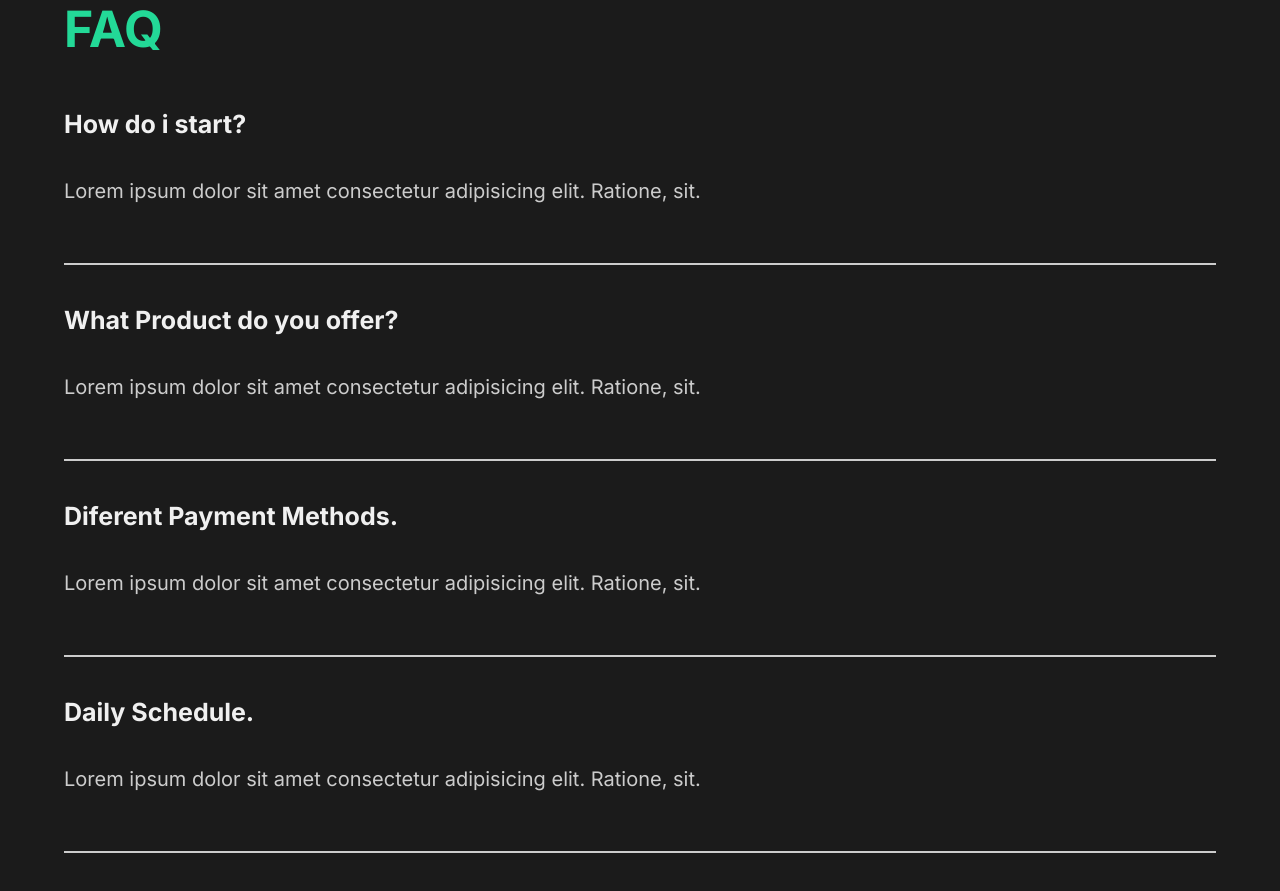
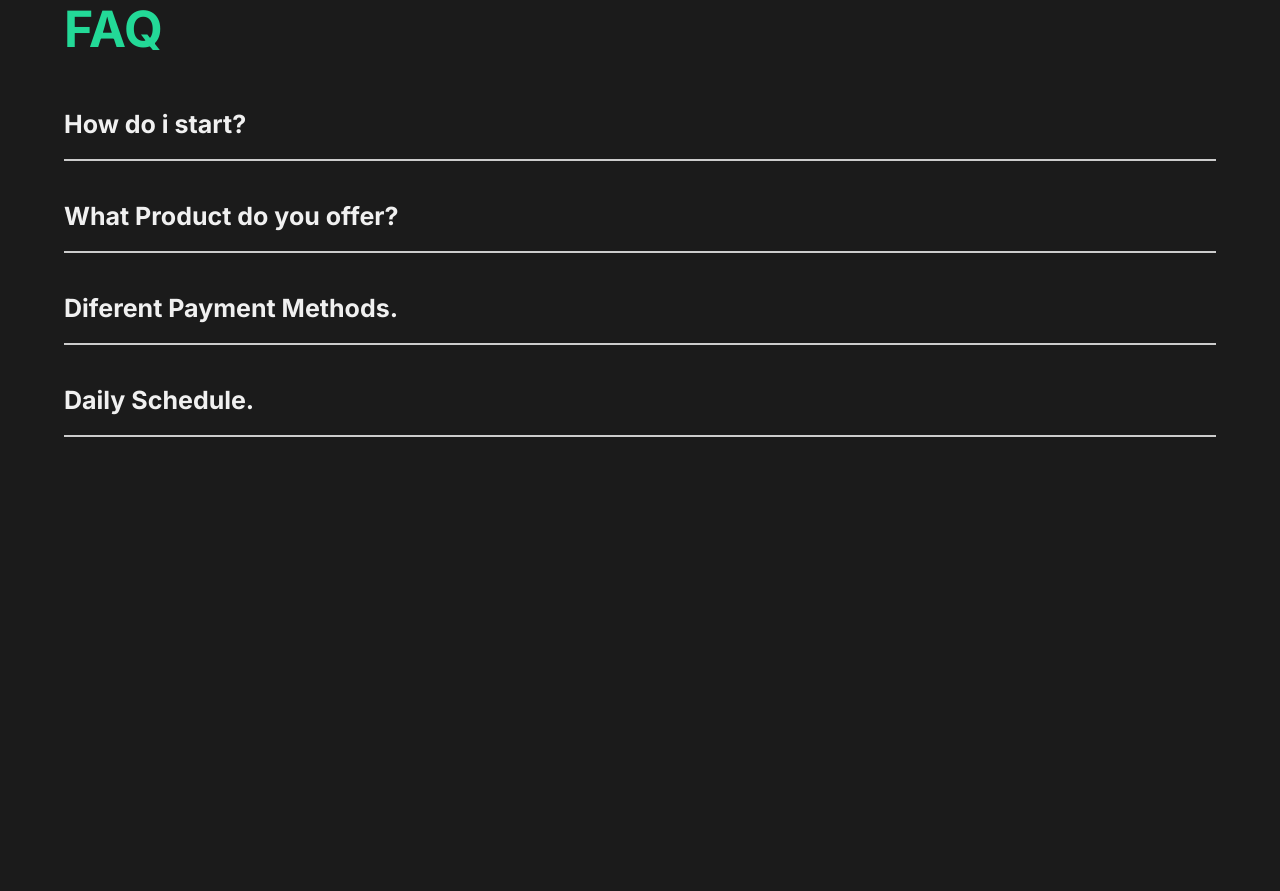
Before and after one commit to infjdeepak/portfolio-website-react, a React (Create React App) app: page / in a window 1280 px wide. Shown: the part 1621-2512 px from the top of the page. After the commit the page ends 2240 px from the top, so only its background shows below. Built offline with nearby package versions, Linux system fonts and the light colour scheme.

Commit message:
added faq animation

```diff
--- a/src/components/FaqSection.js
+++ b/src/components/FaqSection.js
@@ -1,39 +1,58 @@
+import Toggle from "./Toggle";
 import styled from "styled-components";
 import { About } from "../styles";
+import { motion, AnimateSharedLayout } from "framer-motion";
 const FaqSection = () => {
   return (
     <Faq>
       <h2 className="title">
         Any questions? <br /> <span>FAQ</span>
       </h2>
-      <div className="question">
-        <h4>How do i start?</h4>
-        <p className="answer">
-          Lorem ipsum dolor sit amet consectetur adipisicing elit. Ratione, sit.
-        </p>
-        <div className="faq-line"></div>
-      </div>
-      <div className="question">
-        <h4>What Product do you offer?</h4>
-        <p className="answer">
-          Lorem ipsum dolor sit amet consectetur adipisicing elit. Ratione, sit.
-        </p>
-        <div className="faq-line"></div>
-      </div>
-      <div className="question">
-        <h4>Diferent Payment Methods.</h4>
-        <p className="answer">
-          Lorem ipsum dolor sit amet consectetur adipisicing elit. Ratione, sit.
-        </p>
-        <div className="faq-line"></div>
-      </div>
-      <div className="question">
-        <h4>Daily Schedule.</h4>
-        <p className="answer">
-          Lorem ipsum dolor sit amet consectetur adipisicing elit. Ratione, sit.
-        </p>
-        <div className="faq-line"></div>
-      </div>
+      <AnimateSharedLayout>
+        <Toggle title="How do i start?">
+          <motion.div layout className="answer">
+            <p>Lorem ipsum dolor sit amet consectetur adipisicing elit.</p>
+            <p>
+              Lorem, ipsum dolor sit amet consectetur adipisicing elit.
+              Excepturi beatae veniam tempore vero, impedit asperiores sequi.
+              Magni ullam facere delectus?
+            </p>
+          </motion.div>
+        </Toggle>
+
+        <Toggle title="What Product do you offer?">
+          <motion.div layout className="answer">
+            <p>Lorem ipsum dolor sit amet consectetur adipisicing elit.</p>
+            <p>
+              Lorem, ipsum dolor sit amet consectetur adipisicing elit.
+              Excepturi beatae veniam tempore vero, impedit asperiores sequi.
+              Magni ullam facere delectus?
+            </p>
+          </motion.div>
+        </Toggle>
+
+        <Toggle title="Diferent Payment Methods.">
+          <motion.div layout className="answer">
+            <p>Lorem ipsum dolor sit amet consectetur adipisicing elit.</p>
+            <p>
+              Lorem, ipsum dolor sit amet consectetur adipisicing elit.
+              Excepturi beatae veniam tempore vero, impedit asperiores sequi.
+              Magni ullam facere delectus?
+            </p>
+          </motion.div>
+        </Toggle>
+
+        <Toggle title="Daily Schedule.">
+          <motion.div layout className="answer">
+            <p>Lorem ipsum dolor sit amet consectetur adipisicing elit.</p>
+            <p>
+              Lorem, ipsum dolor sit amet consectetur adipisicing elit.
+              Excepturi beatae veniam tempore vero, impedit asperiores sequi.
+              Magni ullam facere delectus?
+            </p>
+          </motion.div>
+        </Toggle>
+      </AnimateSharedLayout>
     </Faq>
   );
 };
@@ -51,12 +70,12 @@
   }
   .question {
     padding: 1rem 0rem;
-    h4 {
-      cursor: pointer;
-    }
+    cursor: pointer;
   }
   .answer {
-    padding: 4rem 0rem;
+    p {
+      padding: 2rem 0;
+    }
   }
 `;
 export default FaqSection;
--- /dev/null
+++ b/src/components/Toggle.js
@@ -0,0 +1,17 @@
+import { useState } from "react";
+import { motion } from "framer-motion";
+const Toggle = ({ children, title }) => {
+  const [toggleActive, setToggle] = useState(false);
+  return (
+    <motion.div
+      layout
+      className="question"
+      onClick={() => setToggle(!toggleActive)}
+    >
+      <motion.h4 layout>{title}</motion.h4>
+      {toggleActive ? children : ""}
+      <div className="faq-line"></div>
+    </motion.div>
+  );
+};
+export default Toggle;
```
